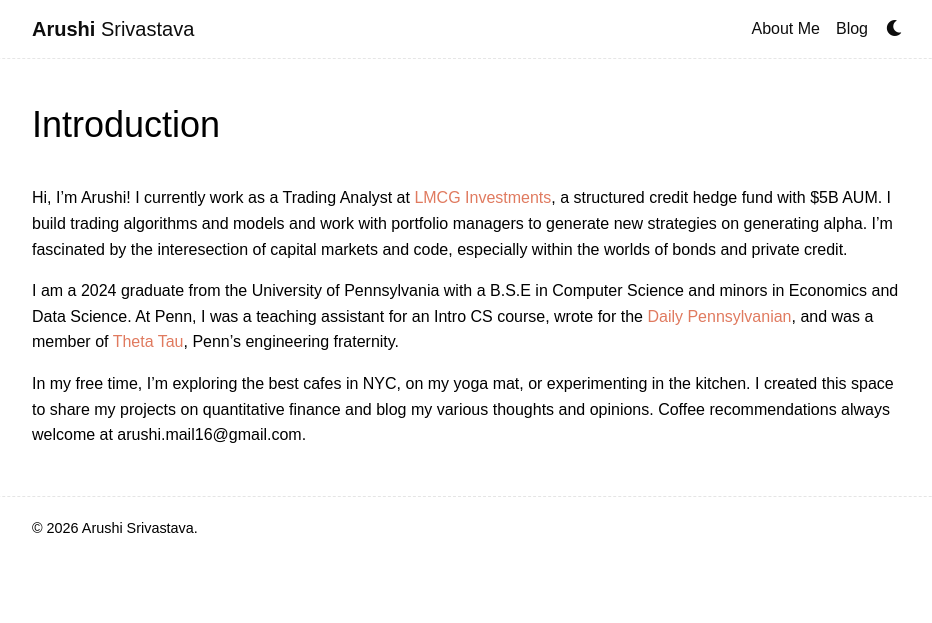
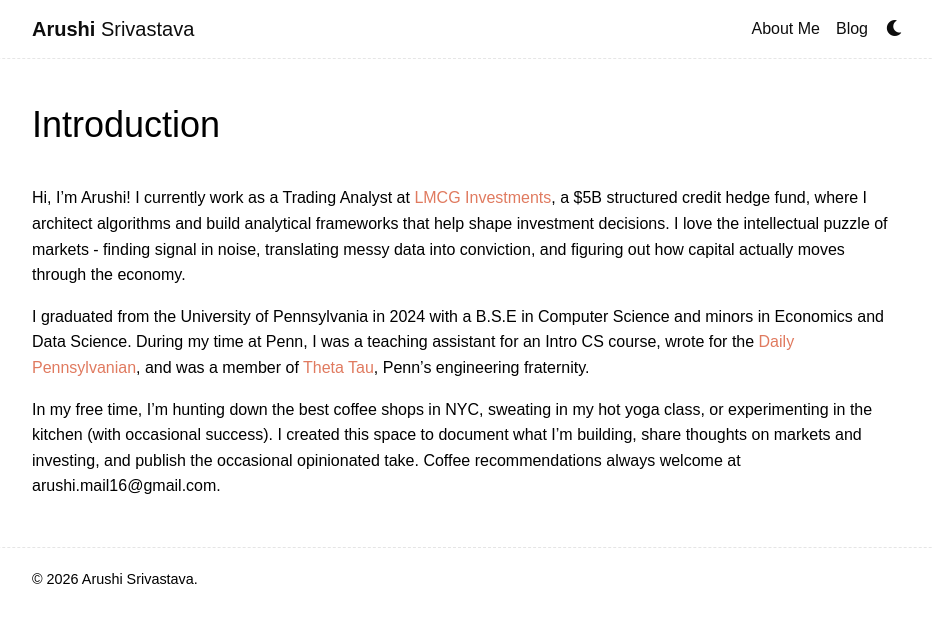
Before and after one commit to arushi022/arushi022.github.io, a Jekyll site: the page built from _bio/introduction.md, in a window 1280 px wide. Shown: the top 623 px of the page, without its empty margins (173-1105 px from the left). Built offline with Jekyll 4.4.1, drawn with Linux system fonts in a browser that asks for light colours; nearby versions of some CDN libraries; some web fonts are replaced; library files that are not in the unit come from our copies; comment, search, counter and statistics services are not loaded; a style sheet for code colours, icons or effects is not loaded.

```diff
--- a/_bio/introduction.md
+++ b/_bio/introduction.md
@@ -8,8 +8,8 @@ order: 0
 introduction: true
 ---
 
-Hi, I'm Arushi! I currently work as a Trading Analyst at [LMCG Investments](https://lmcg.com/alternative-investments/), a structured credit hedge fund with $5B AUM. I build trading algorithms and models and work with portfolio managers to generate new strategies on generating alpha. I'm fascinated by the interesection of capital markets and code, especially within the worlds of bonds and private credit.
+Hi, I'm Arushi! I currently work as a Trading Analyst at [LMCG Investments](https://lmcg.com/alternative-investments/), a $5B structured credit hedge fund, where I architect algorithms and build analytical frameworks that help shape investment decisions. I love the intellectual puzzle of markets - finding signal in noise, translating messy data into conviction, and figuring out how capital actually moves through the economy.
 
-I am a 2024 graduate from the University of Pennsylvania with a B.S.E in Computer Science and minors in Economics and Data Science. At Penn, I was a teaching assistant for an Intro CS course, wrote for the [Daily Pennsylvanian](https://www.thedp.com/page/search?q=Arushi+Srivastava#gsc.tab=0&gsc.q=Arushi%20Srivastava&gsc.page=1), and was a member of [Theta Tau](https://www.upennthetatau.com/), Penn's engineering fraternity.
+I graduated from the University of Pennsylvania in 2024 with a B.S.E in Computer Science and minors in Economics and Data Science. During my time at Penn, I was a teaching assistant for an Intro CS course, wrote for the [Daily Pennsylvanian](https://www.thedp.com/page/search?q=Arushi+Srivastava#gsc.tab=0&gsc.q=Arushi%20Srivastava&gsc.page=1), and was a member of [Theta Tau](https://www.upennthetatau.com/), Penn's engineering fraternity.
 
-In my free time, I'm exploring the best cafes in NYC, on my yoga mat, or experimenting in the kitchen. I created this space to share my projects on quantitative finance and blog my various thoughts and opinions. Coffee recommendations always welcome at arushi.mail16@gmail.com.
+In my free time, I'm hunting down the best coffee shops in NYC, sweating in my hot yoga class, or experimenting in the kitchen (with occasional success). I created this space to document what I'm building, share thoughts on markets and investing, and publish the occasional opinionated take. Coffee recommendations always welcome at arushi.mail16@gmail.com.
--- a/_includes/current.html
+++ b/_includes/current.html
@@ -18,7 +18,7 @@
                 {%- else -%}
                     <div class="favorite-item">
                         <h4>Reading:</h4>
-                        <p>Saint Anything<br>by Sarah Dessen</p>
+                        <p>Pachinko<br>by Min Jin Lee</p>
                     </div>
                     <div class="favorite-item">
                         <h4>Listening to:</h4>
```
Also changed, not shown: _pages/home.md (+2 -2 lines).
